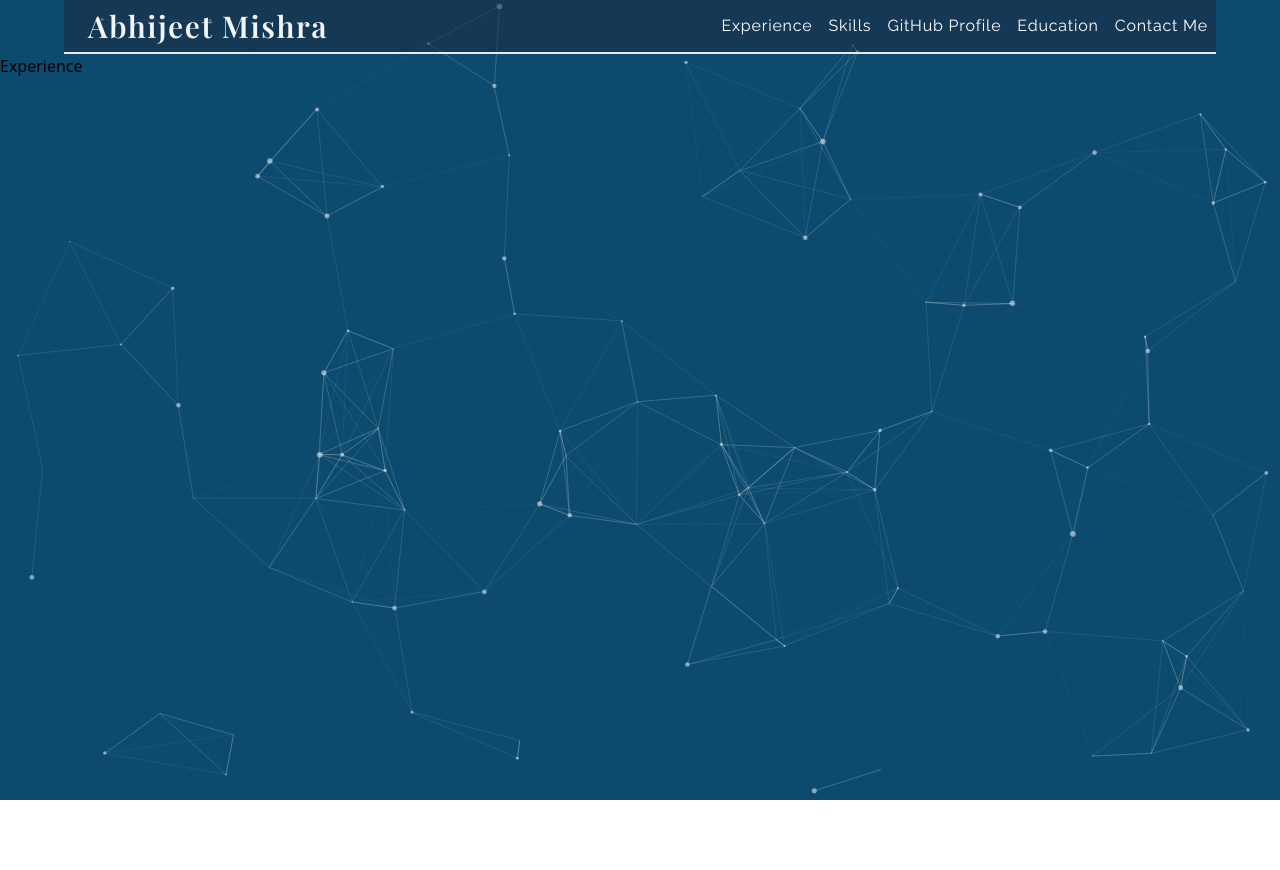
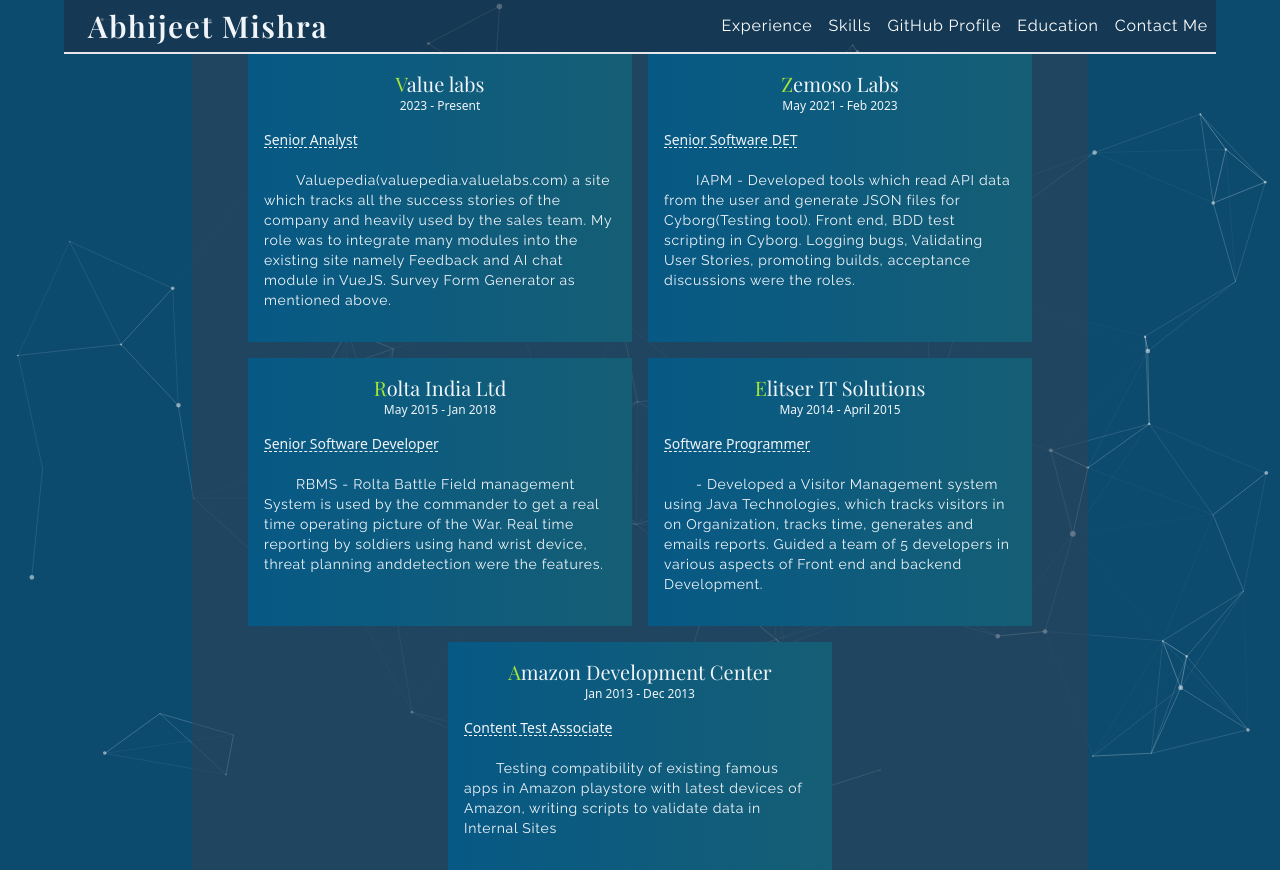
Before and after one commit to radharamanaa/portfoliio-fullstack, a React (Create React App) app: page /portfoliio-fullstack/portfoliio-fullstack/about in a window 1280 px wide. Both pictures are taken after a click on the element "Experience". Before the commit the page ends 800 px from the top, so only its background shows below. Built offline with nearby package versions, Linux system fonts and the light colour scheme; a web font is replaced by a local one.

Commit message:
v2 working nice

```diff
--- a/public/index.html
+++ b/public/index.html
@@ -28,8 +28,7 @@
     />
     <script src="https://cdn.jsdelivr.net/particles.js/2.0.0/particles.min.js"></script>
     <script defer>
-      setTimeout(() => {
-        particlesJS("particles-js", {
+      let obj = {
         particles: {
           number: {
             value: 80,
@@ -138,8 +137,20 @@
           },
         },
         retina_detect: true,
+      };
+      setTimeout(() => {
+        particlesJS("particles-js", obj);
+      }, 1500);
+      window.addEventListener("resize", function () {
+        document.getElementById("particles-js").innerHTML = "";
+        console.log("fired");
+        particlesJS("particles-js", obj);
       });
-      }, 1500);
+      window.onpopstate = function (event) {
+        document.getElementById("particles-js").innerHTML = "";
+        console.log("fired");
+        particlesJS("particles-js", obj);
+      };
     </script>
     <!--
       Notice the use of %PUBLIC_URL% in the tags above.
--- a/src/components/Experience.tsx
+++ b/src/components/Experience.tsx
@@ -1,7 +1,15 @@
 import React from "react";
+import experiences from "../data/experiences.json";
+import SingleExperience from "./SingleExperience";
 
 const Experience: React.FC = () => {
-  return <div>Experience</div>;
+  return (
+    <div className="max-w-4xl mx-auto bg-slate-700/50 flex gap-4 flex-wrap basis-12 justify-center">
+      {experiences.map((exp) => {
+        return <SingleExperience key={exp.company} exp={exp} />;
+      })}
+    </div>
+  );
 };
 
 export default Experience;
--- a/src/components/SingleExperience.tsx
+++ b/src/components/SingleExperience.tsx
@@ -1,18 +1,23 @@
 import React from "react";
-interface Company {
-  name: string;
-  duration: string;
-  role: string;
-  achievements: string;
+import { ExperienceData } from "../types/types";
+interface SingleExperienceProps {
+  exp: ExperienceData;
 }
-
-const SingleExperience: React.FC = () => {
+const SingleExperience: React.FC<SingleExperienceProps> = ({ exp }) => {
   return (
-    <div className="flex flex-col">
-      <div className="company-name text-2xl text-slate-100 bg-indigo-950"></div>
-      <div className="duration text-2xl text-slate-100 bg-indigo-950"></div>
-      <div className="role text-sm text-slate-100 bg-indigo-950"></div>
-      <div className="achievements text-2xl text-slate-100 bg-indigo-950"></div>
+    <div className="flex flex-col bg-gradient-to-r from-sky-800 to-cyan-800 max-w-sm p-4 cursor-pointer">
+      <div className="company-name  text-slate-100 self-center text-xl font-playfair first-letter:text-lime-400">
+        {exp.company}
+      </div>
+      <div className="duration text-xs text-slate-100 self-center mb-4">
+        {exp.duration}
+      </div>
+      <div className="role text-sm text-slate-100 pb-1 underline decoration-dashed decoration-1 underline-offset-2 ">
+        {exp.role}
+      </div>
+      <div className="mt-4 achievements text-sm text-slate-100 mb-4 font-raleway tracking-wider indent-8">
+        {exp.projects}
+      </div>
     </div>
   );
 };
--- /dev/null
+++ b/src/data/experiences.json
@@ -0,0 +1,52 @@
+[
+  {
+    "id": 1,
+    "company": "Value labs",
+    "duration": "2023 - Present",
+    "aboutCompany": "A trusted technology partner to over 300 clients globally, serving them from 26 offices worldwide",
+    "role": "Senior Analyst",
+    "techUsed": "Technologies Used: Java, Spring Framework, Spring Boot, REST, Spring Testing, JEST React Testing, JavaScript, Typescript, Apache Kafka, Maven,Mustache lib, HTML5, CSS3 and Agile Methodology.",
+    "projects": "Valuepedia(valuepedia.valuelabs.com) a site which tracks all the success stories of the company and heavily used by the sales team. My role was to integrate many modules into the existing site namely Feedback and AI chat module in VueJS. Survey Form Generator as mentioned above.",
+    "achievements": "As a Team Lead, aligned the team in clean code principles, conducted trainings on Front end technologies, CSS, ReactJS & Java, DB Design Normal Forms. Achieved Star of the month Award."
+  },
+  {
+    "id": 2,
+    "company": "Zemoso Labs",
+    "duration": "May 2021 - Feb 2023",
+    "aboutCompany": "A product-market-fit studio founded and maintained by successful corporate innovation with Baker-Hughes(Oil & Gas) as a Client.",
+    "role": "Senior Software DET",
+    "techUsed": "Java, Spring Framework, Javascript, HTML5, CSS3, ReactJS, NextJS, SQL ",
+    "projects": "IAPM - Developed tools which read API data from the user and generate JSON files for Cyborg(Testing tool). Front end, BDD test scripting in Cyborg. Logging bugs, Validating User Stories, promoting builds, acceptance discussions were the roles.",
+    "achievements": "Letter of Excellence for continuous two quarters for extended myself, developed tools, guided the team in clean code principles, integrated Spring framework in the Testing tool, Cyborg(an in house Selenium wrapper tool). "
+  },
+  {
+    "id": 3,
+    "company": "Rolta India Ltd",
+    "duration": "May 2015 - Jan 2018",
+    "aboutCompany": "The company focuses on IT, Business Intelligence and BigData Analytics, Geographic data and information and Engineering.",
+    "role": "Senior Software Developer",
+    "techUsed": "SQL, Java, Maven and Java FX for the front end.",
+    "projects": "RBMS - Rolta Battle Field management System is used by the commander to get a real time operating picture of the War. Real time reporting by soldiers using hand wrist device, threat planning anddetection were the features.",
+    "achievements": "RBMS - Rolta Battle Field management System is used by the commander to get a real time operating picture of the War. Real time reporting by soldiers using hand wrist device, threat planning and detection were the features."
+  },
+  {
+    "id": 4,
+    "company": "Elitser IT Solutions",
+    "duration": "May 2014 - April 2015",
+    "aboutCompany": "Elitser has developed and deployed many enterprise-class solutions in the areas of Microfinance, Security Systems, Healthcare.",
+    "role": "Software Programmer",
+    "techUsed": "Java, JavaScript, SQL, Hibernate, Database Design, HTML, CSS",
+    "projects": "- Developed a Visitor Management system using Java Technologies, which tracks visitors in on Organization, tracks time, generates and emails reports. Guided a team of 5 developers in various aspects of Front end and backend Development.",
+    "achievements": "Learnt all aspects of giving guidance to junior developers in a Commercial Project, conducted trainings and drove the project to successful completion."
+  },
+  {
+    "id": 5,
+    "company": "Amazon Development Center",
+    "duration": "Jan 2013 - Dec 2013",
+    "aboutCompany": "E-Commerce Giant which has its presence in most Countries",
+    "role": "Content Test Associate",
+    "techUsed": "Java, Selenium & Manual Testing",
+    "projects": "Testing compatibility of existing famous apps in Amazon playstore with latest devices of Amazon, writing scripts to validate data in Internal Sites",
+    "achievements": ""
+  }
+]
--- a/src/index.css
+++ b/src/index.css
@@ -1,15 +1,10 @@
 @tailwind base;
 @tailwind components;
 @tailwind utilities;
-/*
+
 body {
-  background: rgb(237, 242, 150);
-  background: radial-gradient(
-    circle,
-    rgba(237, 242, 150, 0.8) 0%,
-    rgba(0, 212, 255, 1) 100%
-  );
-} */
+  background-color: #0c4a6e;
+}
 
 .bg-gradient {
   /* background: rgb(51, 65, 85);
--- /dev/null
+++ b/src/types/types.ts
@@ -0,0 +1,10 @@
+export interface ExperienceData {
+  id: number;
+  company: string;
+  duration: string;
+  aboutCompany: string;
+  role: string;
+  techUsed: string;
+  projects: string;
+  achievements: string;
+}
```
Also changed, not shown: src/data/education.json (added, +14 -0 lines). Lines whose indentation alone changed are shown as unchanged.
